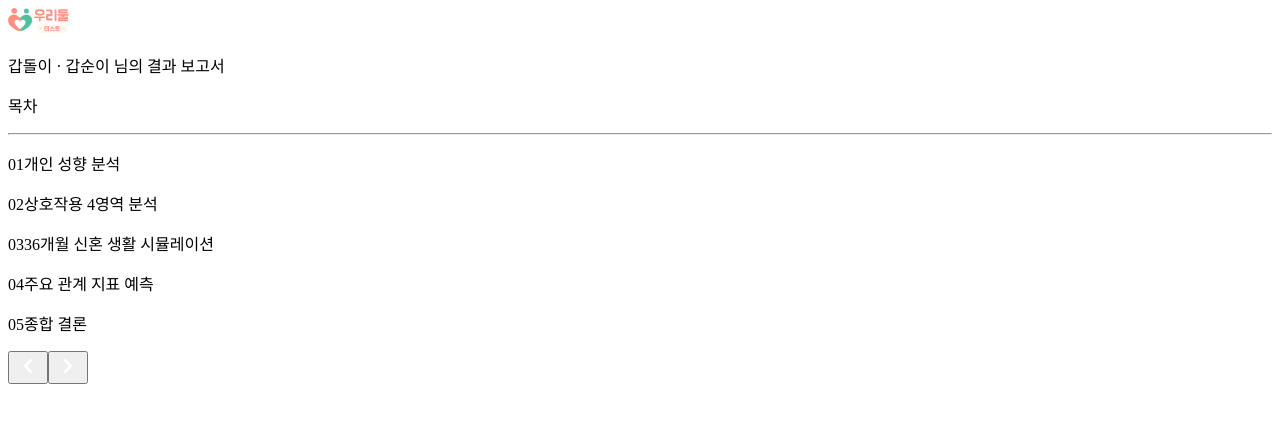
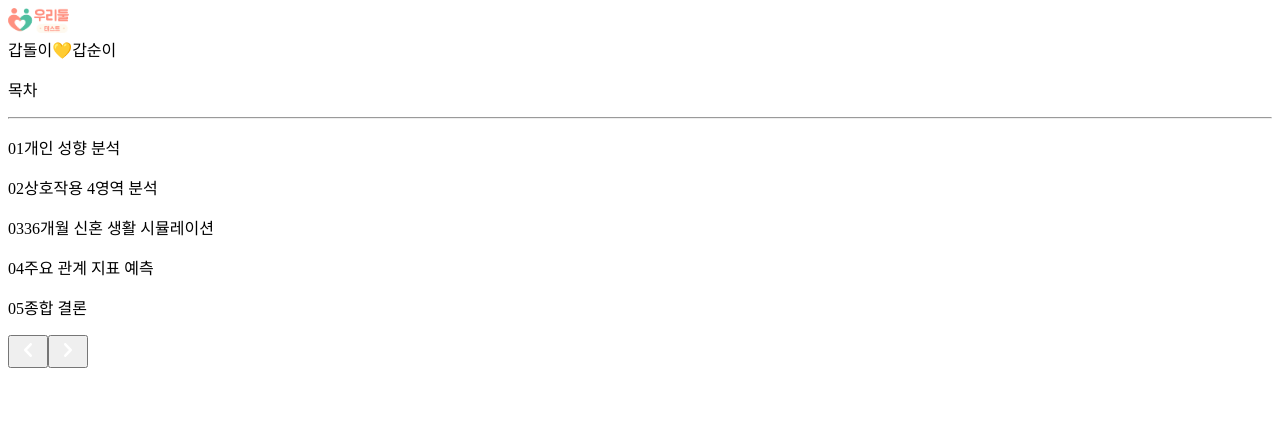
Before and after one commit to jihye1116/wedding-report-frontend, a Next.js app: page /result/intro/Intro3Page in a window 1280 px wide. Shown: the top 422 px of the page. Built offline with nearby package versions, Linux system fonts and the light colour scheme.

Commit message:
feat: apply new header design and updated male/female images from Figma

```diff
--- a/src/components/ReportHeader.tsx
+++ b/src/components/ReportHeader.tsx
@@ -14,9 +14,11 @@ export function ReportHeader() {
       <div className="flex gap-2 pt-5 pb-1">
         <Image src={Logo} alt="Logo" height={25} />
       </div>
-      <p className="font-pretendard pb-5 text-sm font-medium text-[#7E7E7E]">
-        {maleName} · {femaleName} 님의 결과 보고서
-      </p>
+      <div className="flex items-center justify-end gap-1 pb-5 font-pretendard text-sm font-medium text-[#7E7E7E]">
+        <span>{maleName}</span>
+        <span className="text-base font-bold">💛</span>
+        <span>{femaleName}</span>
+      </div>
     </header>
   );
 }
--- a/src/pages/result/intro/Intro3Page.tsx
+++ b/src/pages/result/intro/Intro3Page.tsx
@@ -18,18 +18,18 @@ export default function Intro3Page({ onNext, onBack }: Intro3PageProps) {
   return (
     <main className="font-pretendard flex h-dvh flex-col justify-between">
       <ReportHeader />
-      <article className="wrapper flex flex-col gap-9 text-[#111111]">
+      <article className="wrapper flex flex-col gap-9 px-10 text-[#111111] pt-10">
         <div className="flex items-center gap-2">
-          <p className="font-gangwon text-3xl leading-snug font-bold whitespace-nowrap">
+          <p className="font-gangwon text-3xl font-bold leading-snug whitespace-nowrap">
             목차
           </p>
-          <hr className="ml-4 h-0.5 flex-1 border-t border-[#9AD8CA]" />
+          <hr className="ml-4 h-[2px] flex-1 border-none bg-brand" />
         </div>
         <div className="flex flex-col gap-5 py-15">
           {tocItems.map((item) => (
             <div key={item.id}>
-              <p className="flex items-center leading-snug font-medium whitespace-nowrap">
-                <span className="mr-5 text-[#4BB7A0]">{item.id}</span>
+              <p className="flex items-center text-[16px] font-medium leading-snug whitespace-nowrap text-[#111111]">
+                <span className="mr-5 text-brand">{item.id}</span>
                 {item.title}
               </p>
             </div>
--- a/src/pages/result/part1/page.tsx
+++ b/src/pages/result/part1/page.tsx
@@ -1,9 +1,9 @@
 import { useAtom } from "jotai";
 import Image from "next/image";
 
-import Female from "@/assets/images/female.svg";
+import Female from "@/assets/images/female.png";
 import Graph from "@/assets/images/graph.png";
-import Male from "@/assets/images/male.svg";
+import Male from "@/assets/images/male.png";
 import { ReportHeader } from "@/components/ReportHeader";
 import { SliderComponent } from "@/components/SliderComponent";
 import { SummaryBox } from "@/components/SummaryBox";
--- a/src/pages/result/part2/page.tsx
+++ b/src/pages/result/part2/page.tsx
@@ -1,9 +1,9 @@
 import { useAtom } from "jotai";
 import Image from "next/image";
 
-import Female from "@/assets/images/female.svg";
+import Female from "@/assets/images/female.png";
 import InteractionZone from "@/assets/images/interaction-zone.png";
-import Male from "@/assets/images/male.svg";
+import Male from "@/assets/images/male.png";
 import EmpathyQuadrant from "@/components/EmpathyQuadrant";
 import { ReportHeader } from "@/components/ReportHeader";
 import { reportDataAtom } from "@/store/surveyStore";
--- a/src/pages/result/part4/page.tsx
+++ b/src/pages/result/part4/page.tsx
@@ -2,8 +2,8 @@ import { useAtom } from "jotai";
 import Image from "next/image";
 import { Fragment } from "react";
 
-import Female from "@/assets/images/female.svg";
-import Male from "@/assets/images/male.svg";
+import Female from "@/assets/images/female.png";
+import Male from "@/assets/images/male.png";
 import { ReportHeader } from "@/components/ReportHeader";
 import { Tag } from "@/components/Tag";
 import { reportDataAtom } from "@/store/surveyStore";
```
Also changed, not shown: src/pages/result/intro/Intro2Page.tsx (+3 -4 lines), src/assets/images/female.png (added), src/assets/images/male.png (added).
